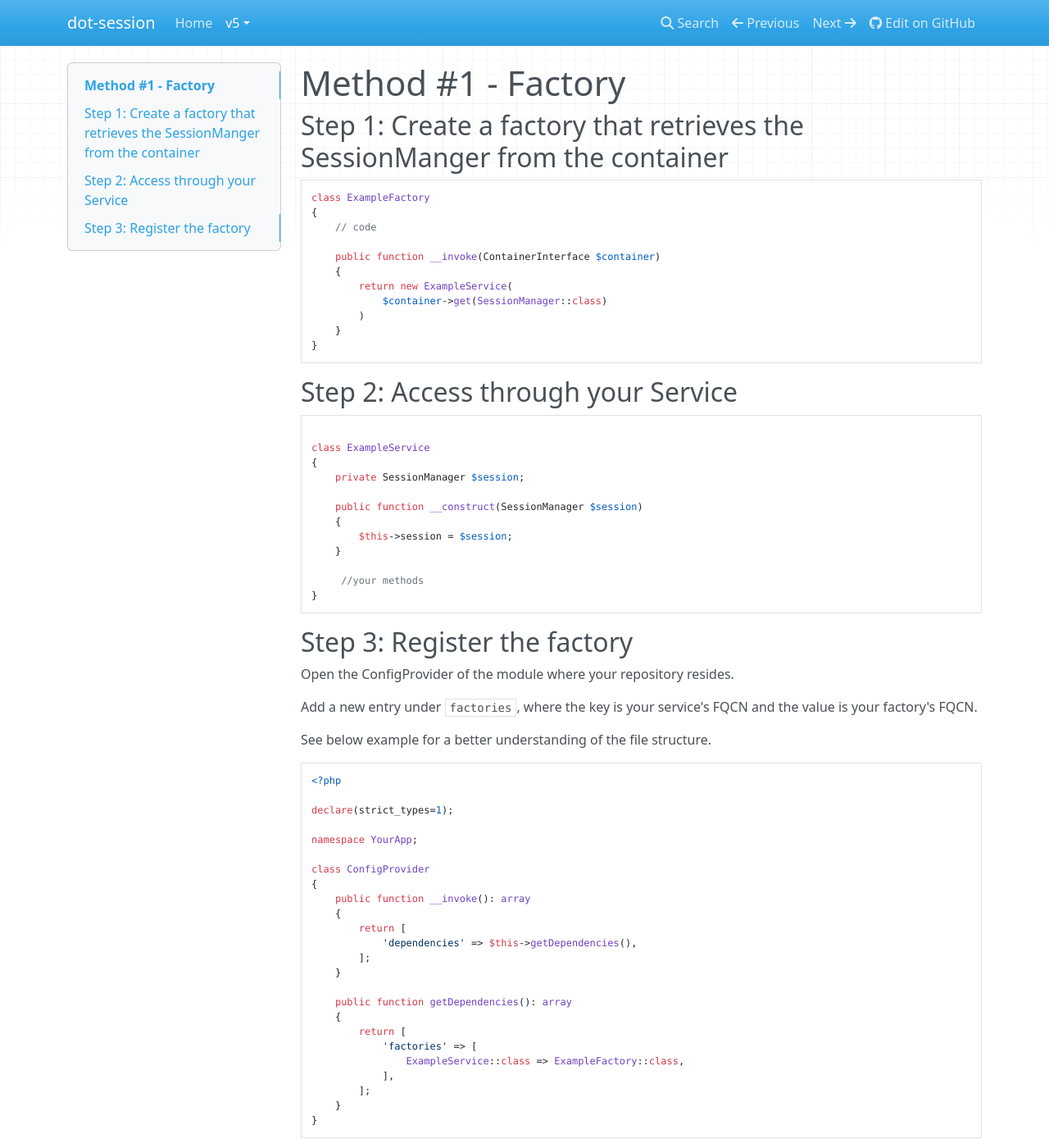
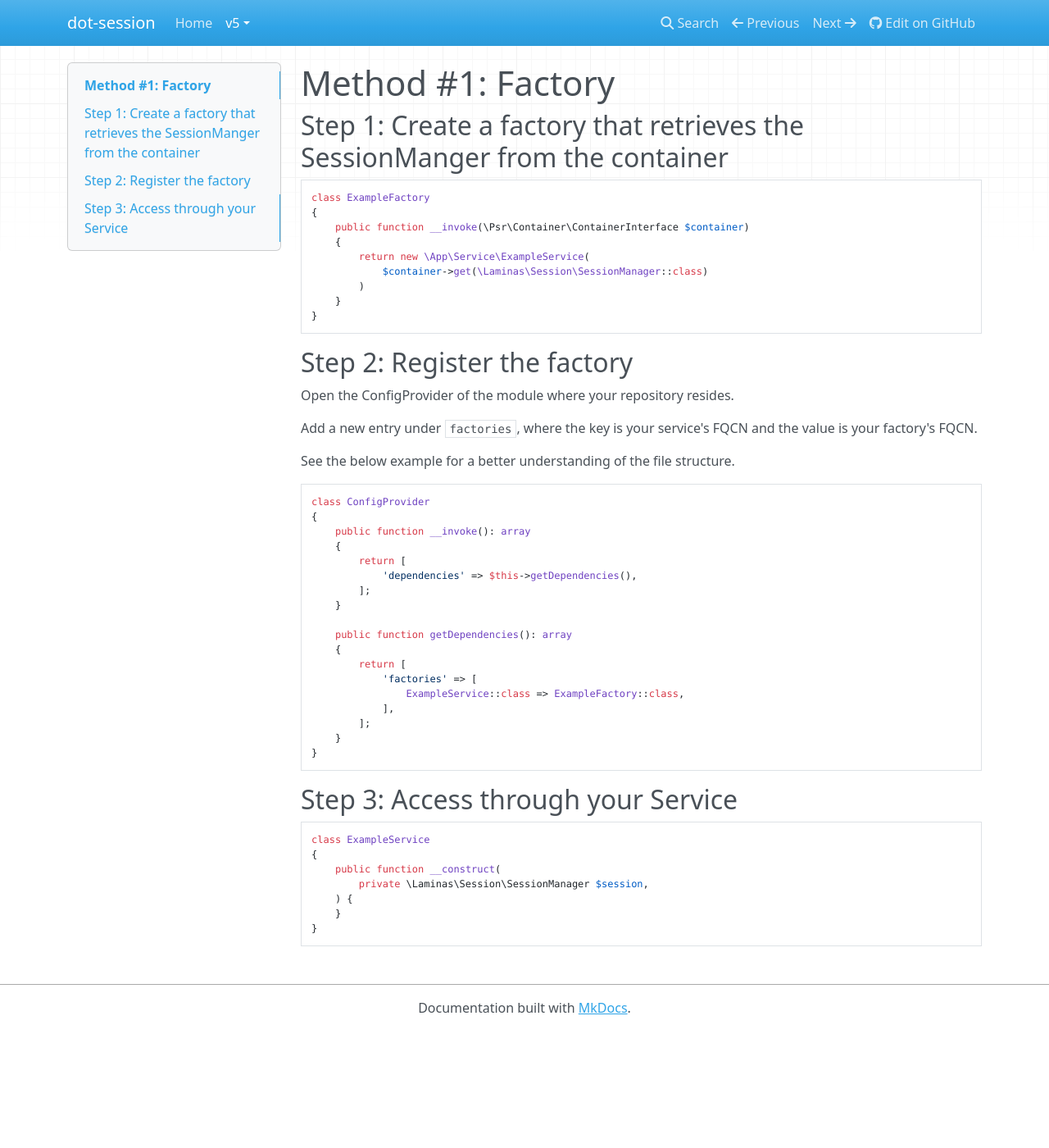
Before and after one commit to dotkernel/dot-session, an MkDocs documentation site: the page built from docs/book/v5/usage/factory.md, in a window 1280 px wide and 1400 px high. Shown: the whole window at 82% size. Built offline with MkDocs 1.6.1, drawn with Linux system fonts in a browser that asks for light colours; nearby versions of some CDN libraries.

````diff
--- a/composer.json
+++ b/composer.json
@@ -16,8 +16,7 @@
         }
     ],
     "require": {
-        "php": "~8.1.0 || ~8.2.0 || ~8.3.0",
-        "laminas/laminas-servicemanager": "^3.22.1",
+        "php": "~8.2.0 || ~8.3.0 || ~8.4.0 || ~8.5.0",
         "laminas/laminas-session": "^2.21.0",
         "laminas/laminas-stdlib": "^3.18.0",
         "psr/http-message": "^1.0 || ^2.0",
--- a/docs/book/v5/usage/factory.md
+++ b/docs/book/v5/usage/factory.md
@@ -1,53 +1,28 @@
-# Method #1 - Factory
+# Method #1: Factory
 
 ## Step 1: Create a factory that retrieves the SessionManger from the container
 
 ```php
 class ExampleFactory
 {
-    // code
-
-    public function __invoke(ContainerInterface $container)
+    public function __invoke(\Psr\Container\ContainerInterface $container)
     {
-        return new ExampleService(
-            $container->get(SessionManager::class)
+        return new \App\Service\ExampleService(
+            $container->get(\Laminas\Session\SessionManager::class)
         )
     }
 }
 ```
 
-## Step 2: Access through your Service
-
-```php
-
-class ExampleService
-{
-    private SessionManager $session;
-
-    public function __construct(SessionManager $session)
-    {
-        $this->session = $session;
-    }
-
-     //your methods
-}
-```
-
-## Step 3: Register the factory
+## Step 2: Register the factory
 
 Open the ConfigProvider of the module where your repository resides.
 
 Add a new entry under `factories`, where the key is your service's FQCN and the value is your factory's FQCN.
 
-See below example for a better understanding of the file structure.
+See the below example for a better understanding of the file structure.
 
 ```php
-<?php
-
-declare(strict_types=1);
-
-namespace YourApp;
-
 class ConfigProvider
 {
     public function __invoke(): array
@@ -67,3 +42,15 @@ class ConfigProvider
     }
 }
 ```
+
+## Step 3: Access through your Service
+
+```php
+class ExampleService
+{
+    public function __construct(
+        private \Laminas\Session\SessionManager $session,
+    ) {
+    }
+}
+```
````
Also changed, not shown: README.md (+4 -83 lines), SECURITY.md (+7 -14 lines), docs/book/v5/configuration.md (+6 -2 lines), docs/book/v5/installation.md (+4 -2 lines), docs/book/v5/overview.md (+2 -2 lines), docs/book/v5/usage/injection.md (+10 -23 lines), .laminas-ci.json (added), 6 other files.
